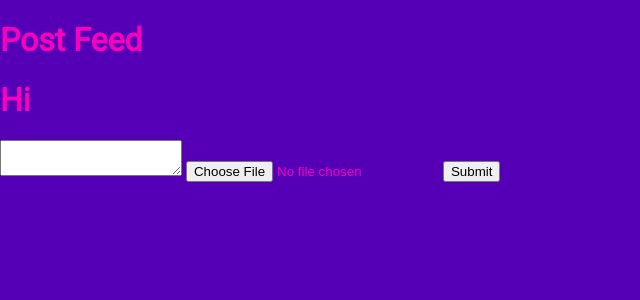
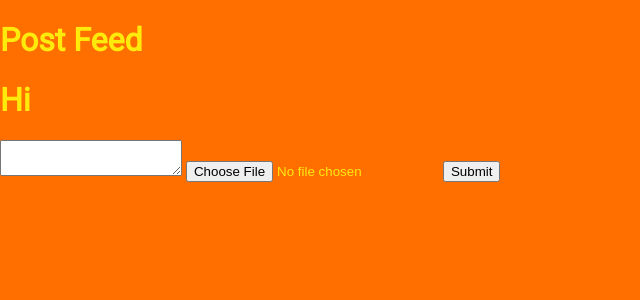
Before and after one commit to Cherry342/social-media, a Flask app: page / in a window 1280 px wide. Shown: the top 300 px of the page, without its empty margins (0-640 px from the left). Run offline with Flask 3, Linux system fonts and the light colour scheme.

Commit message:
add main.py

```diff
--- a/static/style.css
+++ b/static/style.css
@@ -3,8 +3,8 @@
 
     body{
         font-family: 'Roboto' , sans-serif;
-        background-color: #5500b7;
-        color:#f800be;
+        background-color: #ff6f00;
+        color:#ffeb0b;
         margin: 0 ;
 
 
```
